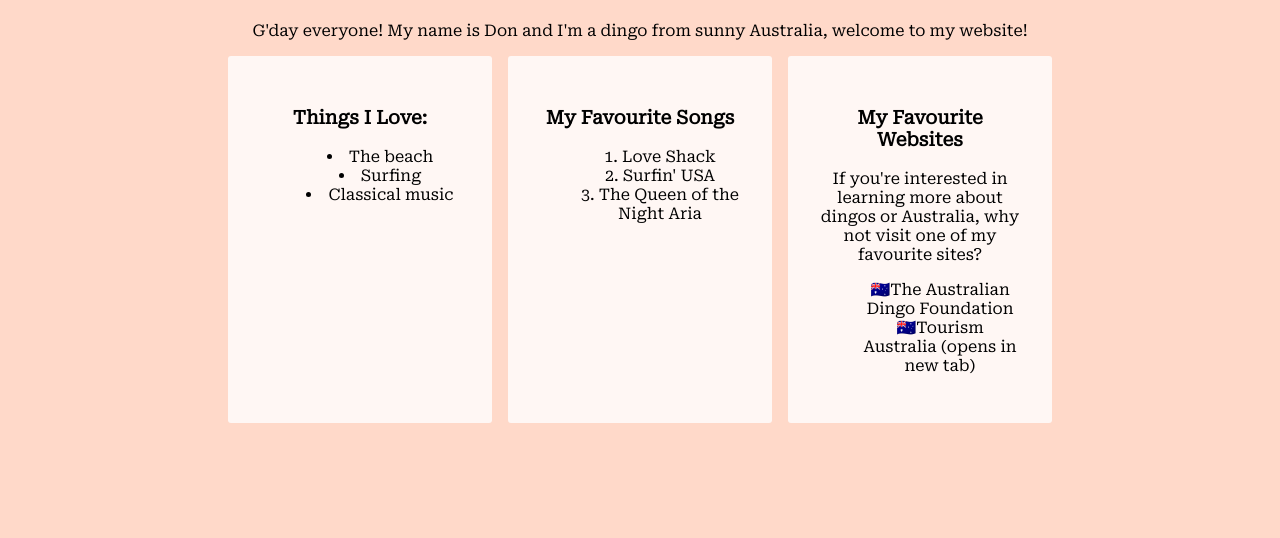
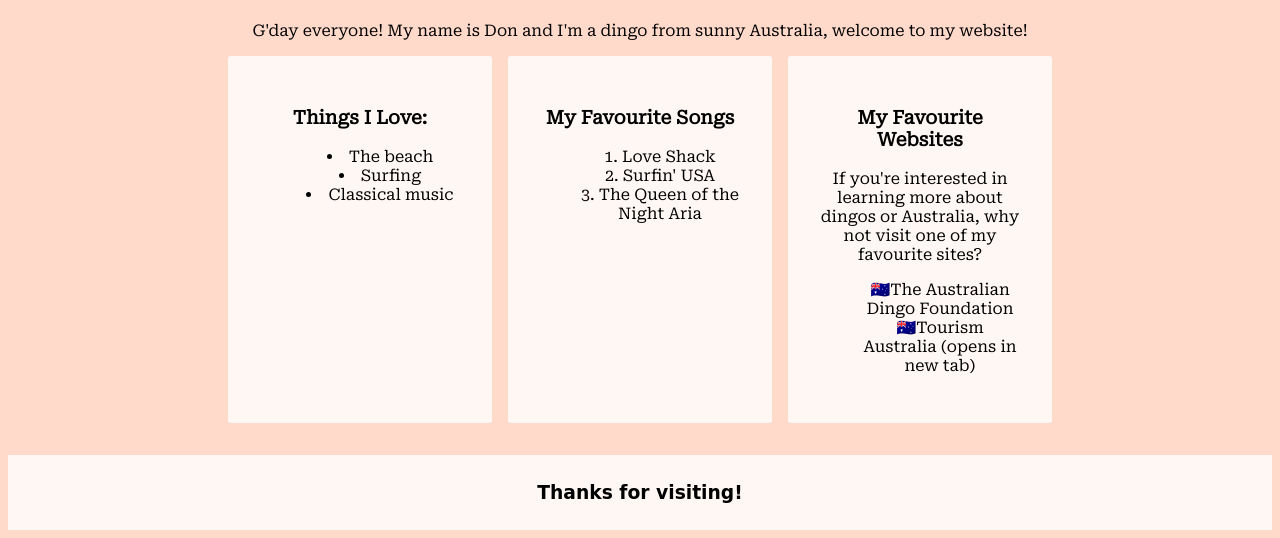
Before and after one commit to 321jellyfish/dingo, a plain HTML site: page index.html in a window 1280 px wide. Shown: the part 668-1206 px from the top of the page. Before the commit the page ends 1099 px from the top, so only its background shows below. Drawn offline with Linux system fonts and the light colour scheme; a web font is replaced by a local one.

Commit message:
add footer

```diff
--- a/index.html
+++ b/index.html
@@ -41,6 +41,9 @@
             </div>
         </section>
     </main>
+    <footer>
+        <h3>Thanks for visiting!</h3>
+    </footer>
 
 </body>
 </html>
--- a/style.css
+++ b/style.css
@@ -16,7 +16,7 @@ img {
     border-width: 10px;
 }
 
-h1, h2 {
+h1, h2, footer {
     font-family: 'Grape Nuts', cursive;
     background-color: rgb(255, 255, 255, 0.8);
     padding: 0.5em;
@@ -58,3 +58,8 @@ section {
 [class|="fav-websites"]::before {
     content: "🇦🇺";
   }
+
+
+footer {
+    margin-top: 2em;
+}
```
